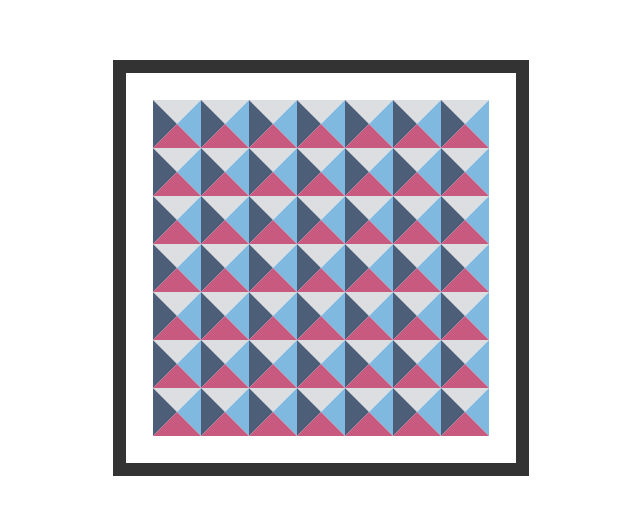
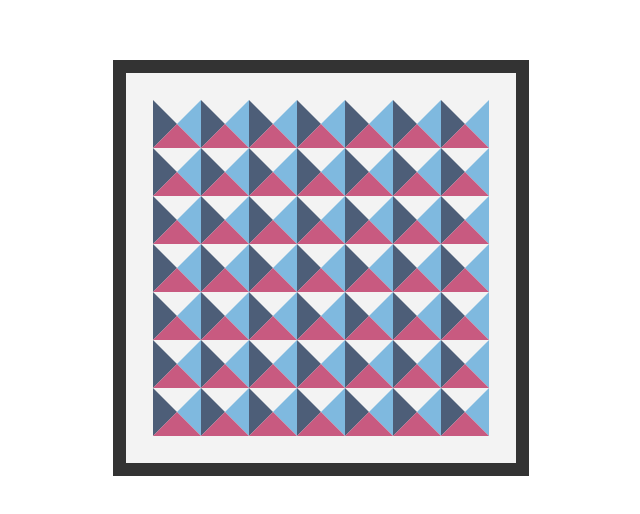
Before and after one commit to mattpotts/tessellate, a website: page index.html in a window 1280 px wide. Shown: the part 132-646 px from the top of the page, without its empty margins (319-959 px from the left). Drawn offline with nearby package versions, Linux system fonts and the light colour scheme.

Commit message:
Update canvas to match lightest ink colour

```diff
--- a/css/triangles.css
+++ b/css/triangles.css
@@ -19,7 +19,7 @@
 
 .triangle.triangle-top {
   border-bottom-width: 0;
-  border-top-color: #dddee2;
+  border-top-color: #f3f3f3;
 }
 
 .triangle.triangle-left {
@@ -56,4 +56,6 @@
   position: absolute;
   left: calc(50% - 13px - 27px - (7 / 2 * 48px)); /* Centered taking into account padding, border, and N squares */
   top: calc(50% - 13px - 27px - (7 / 2 * 48px)); /* Centered taking into account padding, border, and N squares */
+
+  background-color: #f3f3f3;
 }
```
